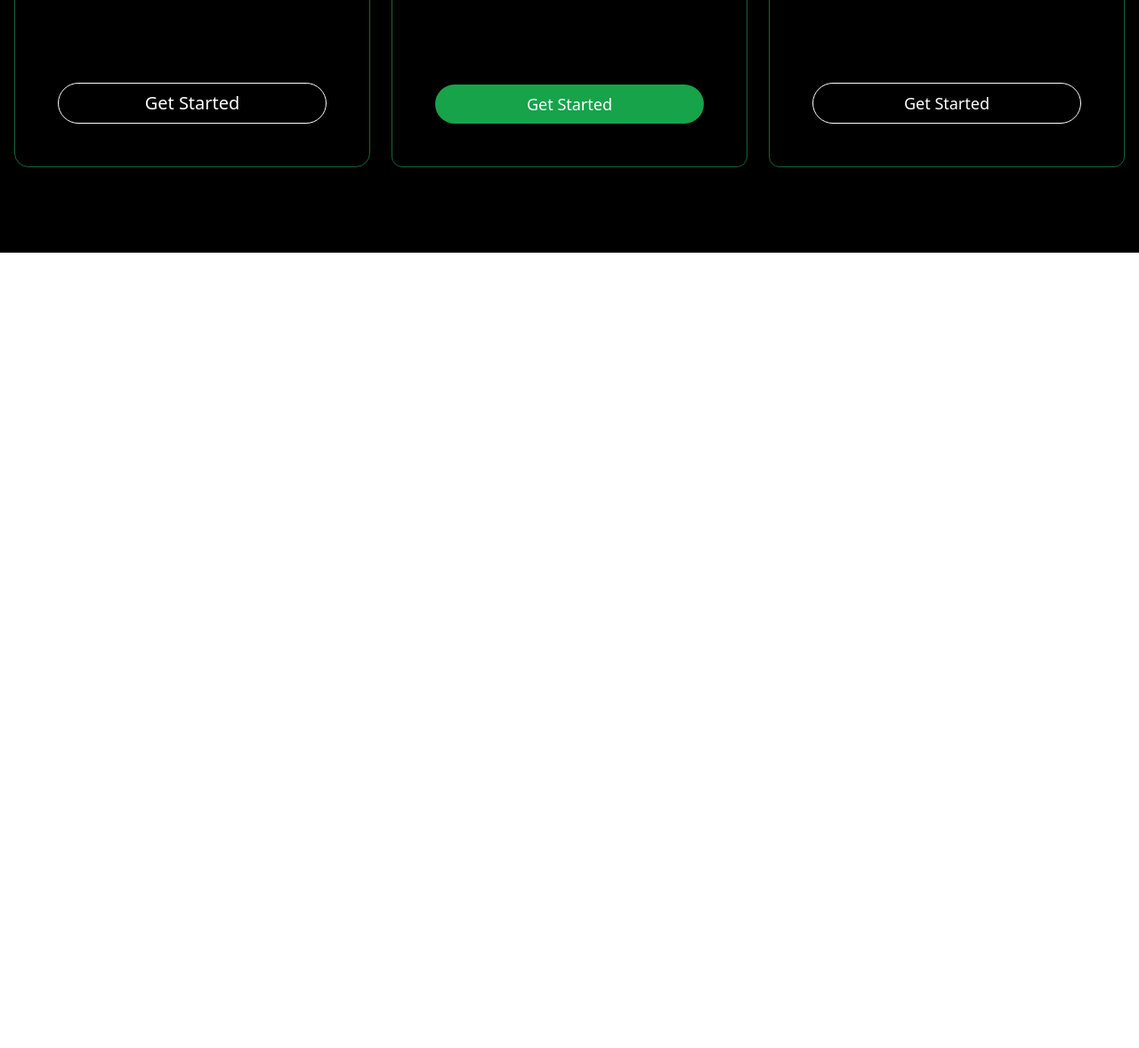
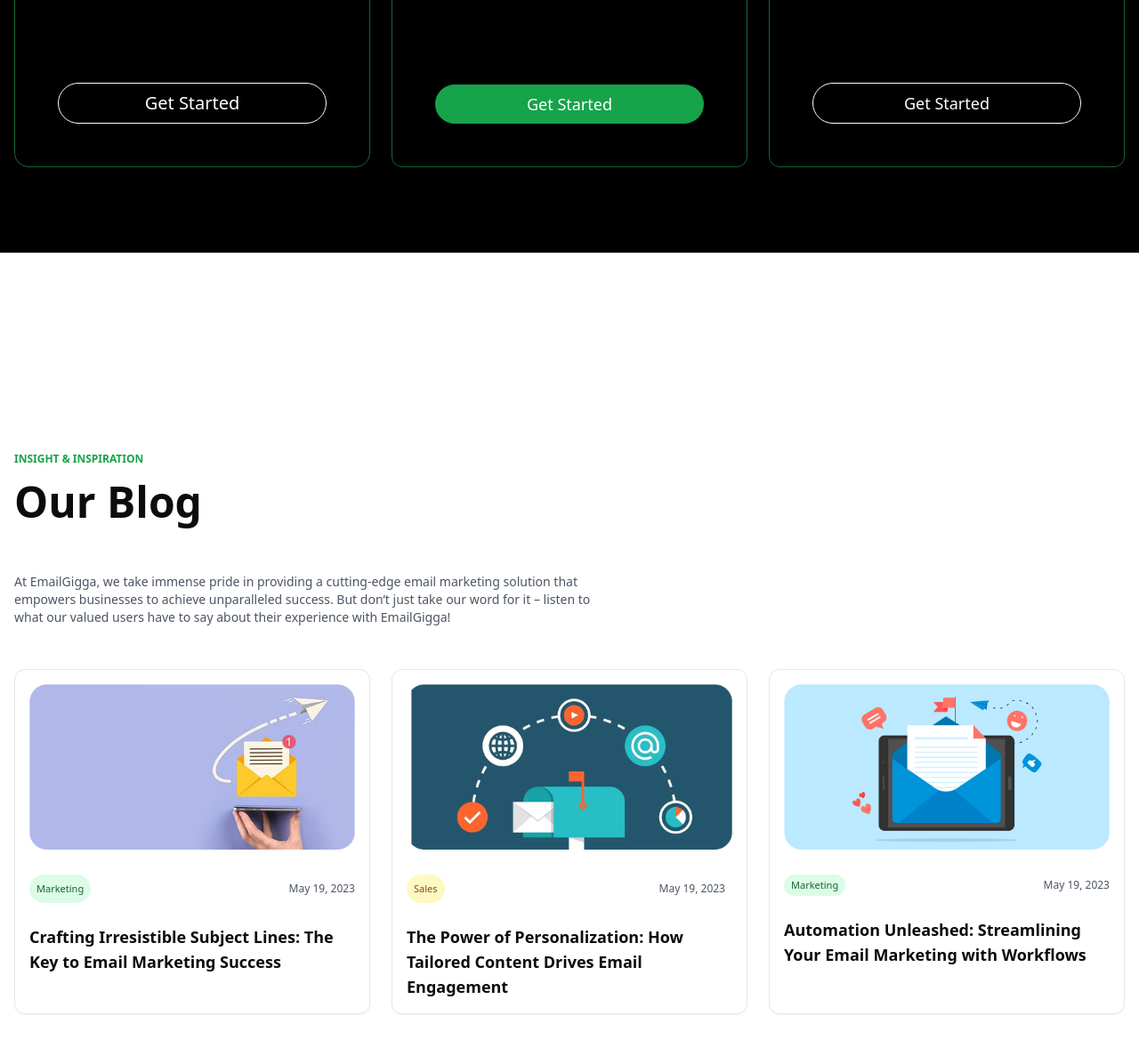
Before and after one commit to JSnata/agency-landing, a website built with Vite: page index.html in a window 1280 px wide. Shown: the part 7599-8777 px from the top of the page at 89% size. Before the commit the page ends 7883 px from the top, so only its background shows below. Built offline with nearby package versions, Linux system fonts and the light colour scheme.

Commit message:
add blog section

```diff
--- a/index.html
+++ b/index.html
@@ -801,8 +801,52 @@
         </div>
       </div>
     </section>
+    <section class="py-56 bg-white text-[#0C0C0C]">
+      <div class="max-w-content-container mx-auto px-4">
+        <!-- Section Header -->
+        <p class="text-green-600 text-xs font-semibold uppercase mb-4">Insight & Inspiration</p>
+        <h2 class="text-4xl md:text-5xl font-semibold mb-14">Our Blog</h2>
+        <p class="text-gray-600 mb-12 text-sm md:base max-w-content-container-half">
+          At EmailGigga, we take immense pride in providing a cutting-edge email marketing solution that empowers businesses to achieve unparalleled success. But don’t just take our word for it – listen to what our valued users have to say about their experience with EmailGigga!
+        </p>
 
+        <!-- Blog Cards -->
+        <div class="grid grid-cols-1 md:grid-cols-3 gap-6">
+          <!-- Blog Card 1 -->
+          <article class="bg-white rounded-xl border p-4 shadow-sm hover:shadow-2xl transition-all duration-300">
+            <img src="./src/assets/article1.png" alt="Subject Lines" class="rounded-lg mb-7" />
+            <div class="flex justify-between text-xs text-gray-600 mb-6">
+              <span class="bg-green-100 text-green-800 px-2 py-2 rounded-full text-[11px] font-medium">Marketing</span>
+              <span class="flex items-center">May 19, 2023</span>
+            </div>
+            <h3 class="font-semibold text-lg text-[#0C0C0C]">Crafting Irresistible Subject Lines: The Key to Email Marketing Success</h3>
+          </article>
 
+          <!-- Blog Card 2 -->
+          <article class="bg-white rounded-xl border p-4 shadow-sm hover:shadow-2xl transition-all duration-300">
+            <img src="./src/assets/article2.png" alt="Personalization" class="rounded-lg mb-7" />
+            <div class="flex justify-between text-xs text-gray-600 mb-6">
+              <span class="bg-yellow-100 text-yellow-800 px-2 py-2 rounded-full text-[11px] font-medium">Sales</span>
+              <span class="flex items-center px-2 py-2 ">May 19, 2023</span>
+            </div>
+            <h3 class="font-semibold text-lg text-[#0C0C0C]">The Power of Personalization: How Tailored Content Drives Email Engagement</h3>
+          </article>
+
+          <!-- Blog Card 3 -->
+          <article class="bg-white rounded-xl border p-4 shadow-sm hover:shadow-2xl transition-all duration-300">
+            <img src="./src/assets/article3.png" alt="Automation" class="rounded-lg mb-7" />
+            <div class="flex justify-between text-xs text-gray-600 mb-6">
+              <span class="bg-green-100 text-green-800 px-2 py-1 rounded-full text-[11px] font-medium">Marketing</span>
+              <span class="flex items-center">May 19, 2023</span>
+            </div>
+            <h3 class="font-semibold text-lg text-[#0C0C0C]">
+              Automation Unleashed: Streamlining Your Email Marketing with Workflows
+            </h3>
+          </article>
+
+        </div>
+      </div>
+    </section>
     <script src="./script.js"></script>
     <script type="module" src="/src/main.js"></script>
   </body>
```
Also changed, not shown: src/assets/article1.png (added), src/assets/article2.png (added), src/assets/article3.png (added).
